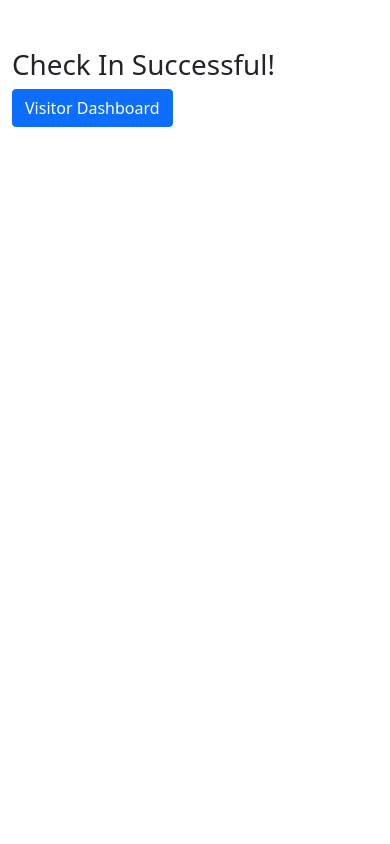
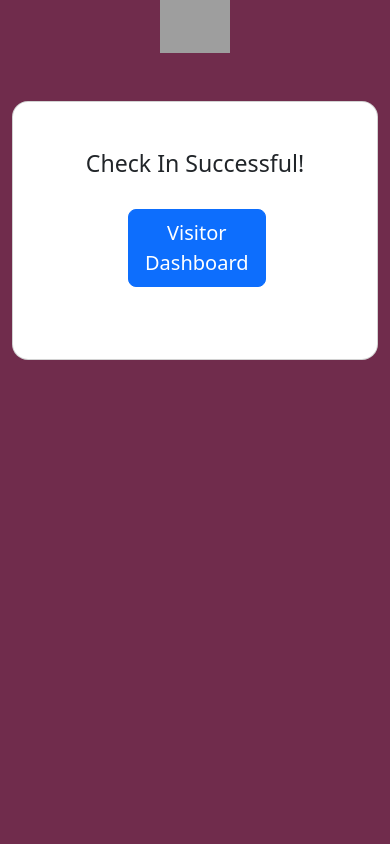
Before and after one commit to rosenb26/Software-Engineering-Group-Project, a Flask app: template SpringOakWebApp3.0/templates/checkin_success.html in a window 390 px wide. Run offline with Flask 3, Linux system fonts and the light colour scheme; the template is opened without the code that fills it, so the values that code supplies are empty; some libraries are stand-ins or nearby versions; grey boxes are pictures that could not be loaded.

Commit message:
Update checkin_success.html

```diff
--- a/SpringOakWebApp3.0/templates/checkin_success.html
+++ b/SpringOakWebApp3.0/templates/checkin_success.html
@@ -5,14 +5,35 @@
     <meta name="viewport" content="width=device-width, initial-scale=1.0">
     <title>Check In Successful</title>
     <link rel="stylesheet" href="https://cdn.jsdelivr.net/npm/bootstrap@5.0.0/dist/css/bootstrap.min.css">
+    <link href="https://cdn.jsdelivr.net/npm/bootstrap@5.3.2/dist/css/bootstrap.min.css" rel="stylesheet" integrity="sha384-T3c6CoIi6uLrA9TneNEoa7RxnatzjcDSCmG1MXxSR1GAsXEV/Dwwykc2MPK8M2HN" crossorigin="anonymous">
+<style>
+  #banner {
+    display: block;
+    margin-left: auto;
+    margin-right: auto;
+    width: 18%;
+  }
+</style>
 </head>
 <body>
-    <div class="container mt-5">
-        <h1>Check In Successful!</h1>
-        <a href="/visitor-dashboard" class="mt-3">
-            <button class="btn btn-primary">Visitor Dashboard</button>
-        </a>
-    </div>
+    <section class="vh-100" style="background-color: #702c4c;">
+        <img id ="banner" src="https://career-website.cwydle.repl.co/static/banner2.png">
+        <div class="container py-5 h-73">
+          <div class="row d-flex justify-content-center align-items-center h-100">
+            <div class="col-12 col-md-8 col-lg-6 col-xl-5">
+              <div class="card shadow-2-strong" style="border-radius: 1rem;">
+                <div class="card-body p-5 text-center">
+                  <h3 class="mb-3">Check In Successful!</h3>
+                  <div class="form-outline mb-4 d-grid gap-2 col-6 mx-auto">
+                    <a href ="/visitor-dashboard" type="button" class="btn btn-primary btn-lg mt-3" type="submit" a href="newvisitor.html">Visitor Dashboard</a>
+                  </div>
+                  </div>
+                </div>
+              </div>
+            </div>
+          </div>
+        </div>
+      </section>
     <script src="{{ url_for('static', filename='bootstrap.bundle.min.js') }}"></script>
 </body>
 </html>
```
